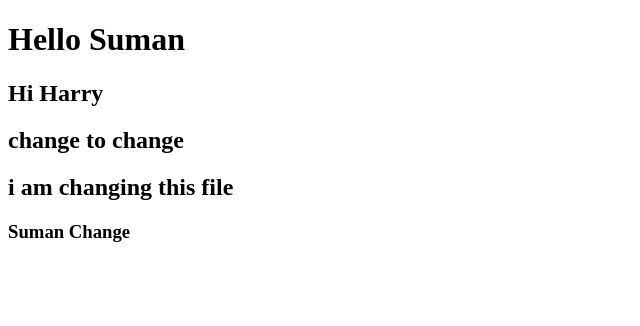
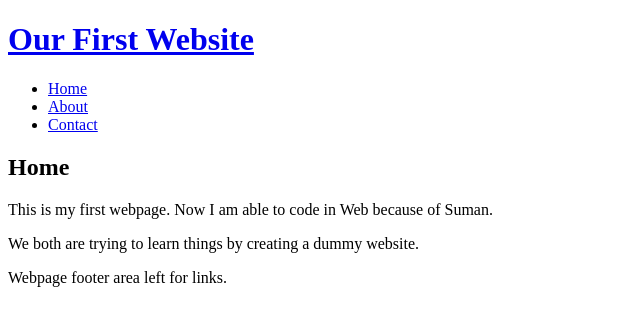
Before and after one commit to sumanjob1988/Blogger, a plain HTML site: page Blogger/index.html in a window 1280 px wide. Shown: the whole page, without its empty margins (0-640 px from the left). Drawn offline with Linux system fonts and the light colour scheme.

Commit message:
updated index.html

```diff
--- a/Blogger/index.html
+++ b/Blogger/index.html
@@ -1,13 +1,41 @@
 <!DOCTYPE html>
-<html xmlns="http://www.w3.org/1999/xhtml">
+<html>
 <head>
-    <title></title>
+    <title>My First Website</title>
+
+    <!--<meta name="author" content="your name" />
+    <meta name="description" content="" />-->
+
+    <link rel="stylesheet" href="style.css" type="text/css" />
+
 </head>
 <body>
-    <h1>Hello Suman</h1>
-    <h2> Hi Harry </h2>
-    <h2>change to change</h2>
-    <h2>i am changing this file</h2>
-    <h3>Suman Change</h3>
+
+    <div id="page">
+        <div id="logo">
+            <h1><a href="/" id="logoLink">Our First Website</a></h1>
+        </div>
+        <div id="nav">
+            <ul>
+                <li><a href="#/home.html">Home</a></li>
+                <li><a href="#/about.html">About</a></li>
+                <li><a href="#/contact.html">Contact</a></li>
+            </ul>
+        </div>
+        <div id="content">
+            <h2>Home</h2>
+            <p>
+                This is my first webpage. Now I am able to code in Web because of Suman.
+            </p>
+            <p>
+                We both are trying to learn things by creating a dummy website.
+            </p>
+        </div>
+        <div id="footer">
+            <p>
+                Webpage footer area left for links.
+            </p>
+        </div>
+    </div>
 </body>
 </html>
```
